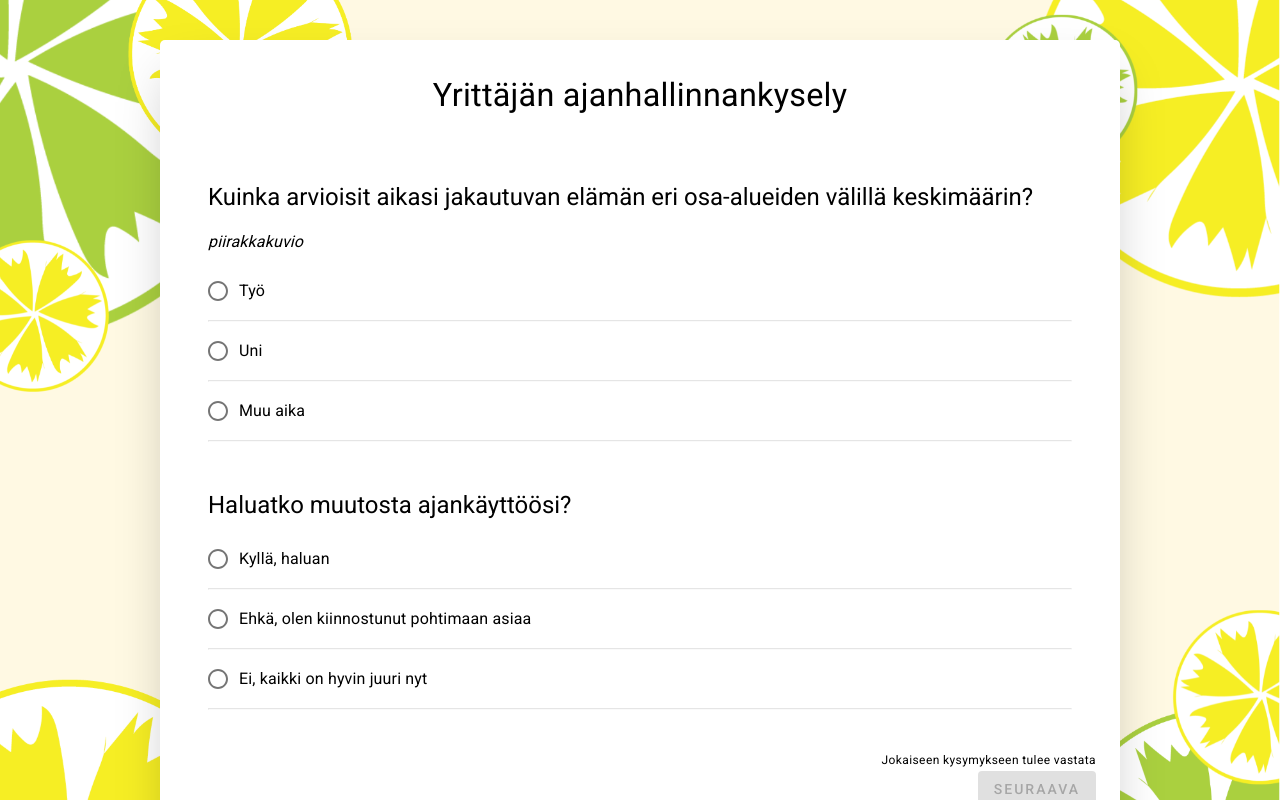
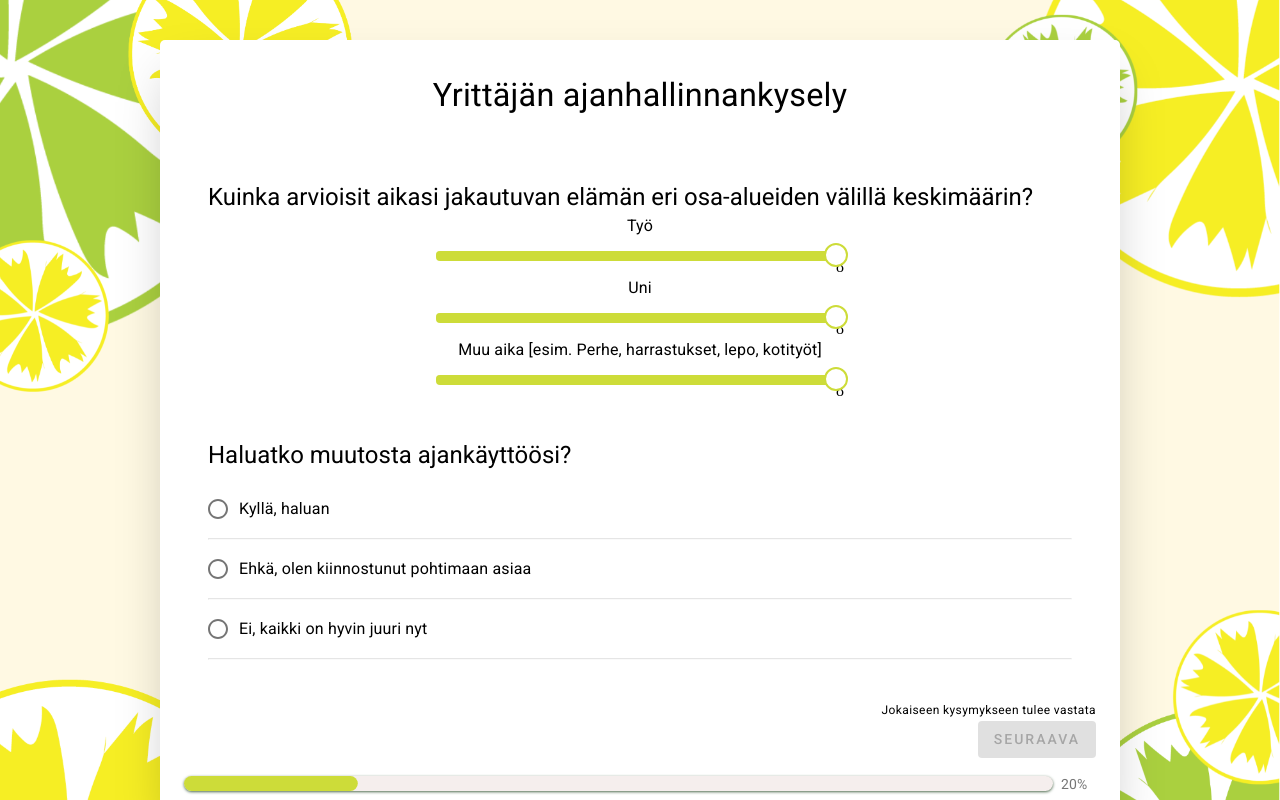
Before and after one commit to didzis1/entrefox-time-mngmt-form, a React (Create React App) app: page / in a window 1280 px wide. Shown: the top 800 px of the page. Built offline with nearby package versions, Linux system fonts and the light colour scheme.

Commit message:
Added PieSlider component (not finished yet)

```diff
--- /dev/null
+++ b/src/components/typeComponents/PieSlider.js
@@ -0,0 +1,109 @@
+import React, { useState } from 'react'
+import PropTypes from 'prop-types'
+import { getAnswerByID } from '../../utils'
+import { useForm } from '../../contexts/FormContext'
+
+// Material UI
+import Slider from '@material-ui/core/Slider'
+import Box from '@material-ui/core/Box'
+import Typography from '@material-ui/core/Typography'
+import { withStyles } from '@material-ui/core/styles'
+
+const CustomSlider = withStyles({
+	root: {
+		color: 'primary',
+		maxWidth: '400px',
+		height: 8
+	},
+	thumb: {
+		height: 24,
+		width: 24,
+		backgroundColor: '#FFFFFF',
+		border: '2px solid currentColor',
+		marginTop: -8,
+		marginLeft: -12,
+		'&:focus, &:hover, &$active': {
+			boxShadow: 'inherit'
+		}
+	},
+	active: {},
+	valueLabel: {
+		left: 'calc(-50% + 4px)'
+	},
+	track: {
+		height: 10,
+		borderRadius: 4
+	},
+	rail: {
+		height: 8,
+		borderRadius: 4,
+		backgroundColor: 'secondary'
+	}
+})(Slider)
+
+const PieSlider = ({ question }) => {
+	const [max, setMaxValue] = useState(8)
+	const { currentPage, handleInputChange } = useForm()
+	const allValues = getAnswerByID(currentPage, question.ID)
+
+	// eslint-disable-next-line no-unused-vars
+	const calculateDifference = (slider) => {
+		let maxValue = 0
+		allValues.value.forEach((existingSlider) => {
+			if (existingSlider.ID !== slider.ID) {
+				maxValue += existingSlider.range
+			}
+		})
+		setMaxValue(24 - parseInt(maxValue))
+	}
+
+	const handleSliderChange = (newValue, slider) => {
+		const updatedValues = allValues.value.map((prevSlider) => {
+			return {
+				ID: prevSlider.ID,
+				text: prevSlider.text,
+				range: prevSlider.ID === slider.ID ? newValue : prevSlider.range
+			}
+		})
+		handleInputChange(question.ID, updatedValues)
+		calculateDifference(slider)
+	}
+
+	return (
+		<Box align='center'>
+			{question.sliders.map((slider) => {
+				return (
+					<Box key={slider.ID}>
+						<Typography>{slider.text}</Typography>
+						<CustomSlider
+							aria-labelledby='discrete-slider'
+							color='primary'
+							min={1}
+							max={max}
+							name={slider.ID.toString()}
+							onChange={(event, newValue) =>
+								handleSliderChange(newValue, slider)
+							}
+							value={
+								allValues?.value.find(
+									(answer) => answer.ID === slider.ID
+								).range
+							}
+						/>
+						{
+							allValues?.value.find(
+								(answer) => answer.ID === slider.ID
+							).range
+						}
+					</Box>
+				)
+			})}
+		</Box>
+	)
+}
+
+PieSlider.propTypes = {
+	question: PropTypes.object
+}
+
+export default PieSlider
--- a/src/contexts/initialFormState.js
+++ b/src/contexts/initialFormState.js
@@ -41,6 +41,17 @@ const initialFormState = questions.map((page) => {
 						id: question.ID,
 						value: []
 					}
+				case 'pieslider':
+					return {
+						id: question.ID,
+						value: question.sliders.map((slider) => {
+							return {
+								ID: slider.ID,
+								text: slider.text,
+								range: 8
+							}
+						})
+					}
 				default:
 					return {
 						id: question.ID,
--- a/src/data/questions.json
+++ b/src/data/questions.json
@@ -4,8 +4,8 @@
 		"questions": [
 			{
 				"title": "Kuinka arvioisit aikasi jakautuvan elämän eri osa-alueiden välillä keskimäärin?",
-				"description": "piirakkakuvio",
-				"choices": [
+				"description": "",
+				"sliders": [
 					{
 						"text": "Työ",
 						"ID": 1
@@ -15,11 +15,11 @@
 						"ID": 2
 					},
 					{
-						"text": "Muu aika",
+						"text": "Muu aika [esim. Perhe, harrastukset, lepo, kotityöt]",
 						"ID": 3
 					}
 				],
-				"type": "radio",
+				"type": "pieslider",
 				"ID": 1
 			},
 			{
@@ -82,8 +82,8 @@
 			},
 			{
 				"title": "Miten toivoisit aikasi jakaantuvan tulevaisuudessa eri osa-alueiden kesken?",
-				"description": "piirakkakuvio",
-				"choices": [
+				"description": "",
+				"sliders": [
 					{
 						"text": "Työ",
 						"ID": 1
@@ -97,7 +97,7 @@
 						"ID": 3
 					}
 				],
-				"type": "radio",
+				"type": "pieslider",
 				"ID": 5
 			},
 			{
--- a/src/utils.js
+++ b/src/utils.js
@@ -8,6 +8,7 @@ import Text from './components/typeComponents/Text'
 import DateField from './components/typeComponents/DateField'
 import CheckBox from './components/typeComponents/CheckBox'
 import TableRadioBox from './components/typeComponents/TableRadioBox'
+import PieSlider from './components/typeComponents/PieSlider'
 
 export const getAnswerByID = (questionPage, questionID) => {
 	const { formData } = useForm()
@@ -53,6 +54,8 @@ const typeComponent = (question) => {
 			return <TableRadioBox question={question} />
 		case 'checkbox':
 			return <CheckBox question={question} />
+		case 'pieslider':
+			return <PieSlider question={question} />
 		default:
 			throw new Error('Type not found...')
 	}
```
